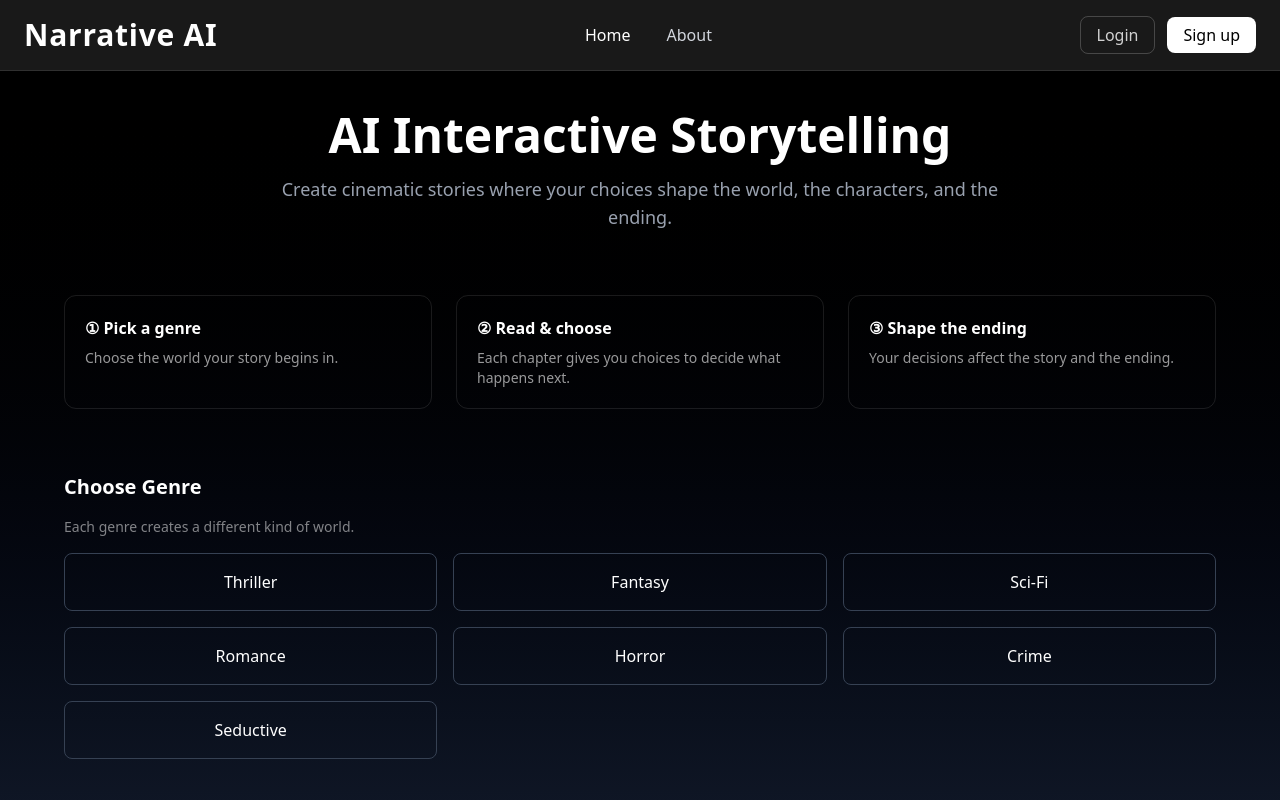
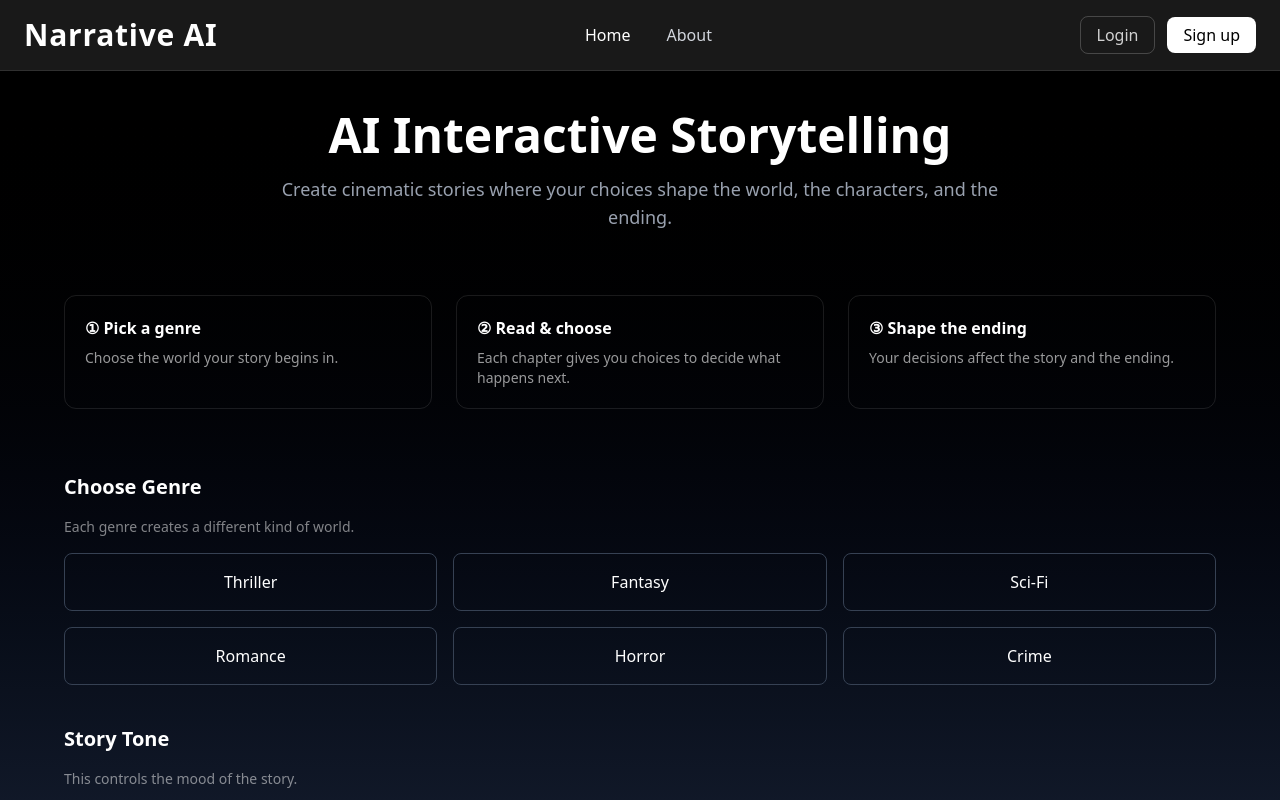
Before and after one commit to ydv-kunal/Narrative-ai, a React (Vite) app in the folder ai-storyteller/: page / in a window 1280 px wide. Shown: the top 800 px of the page. Built offline with nearby package versions, Linux system fonts and the light colour scheme; no server answers.

Commit message:
Remove Seductive genre from options

```diff
--- a/ai-storyteller/src/pages/Home.jsx
+++ b/ai-storyteller/src/pages/Home.jsx
@@ -70,7 +70,7 @@ export default function Home() {
               Each genre creates a different kind of world.
             </p>
             <div className="grid grid-cols-2 md:grid-cols-3 gap-4">
-              {["Thriller", "Fantasy", "Sci-Fi", "Romance", "Horror", "Crime", "Seductive"].map(
+              {["Thriller", "Fantasy", "Sci-Fi", "Romance", "Horror", "Crime"].map(
                 (genre) => (
                   <button
                     key={genre}
```
